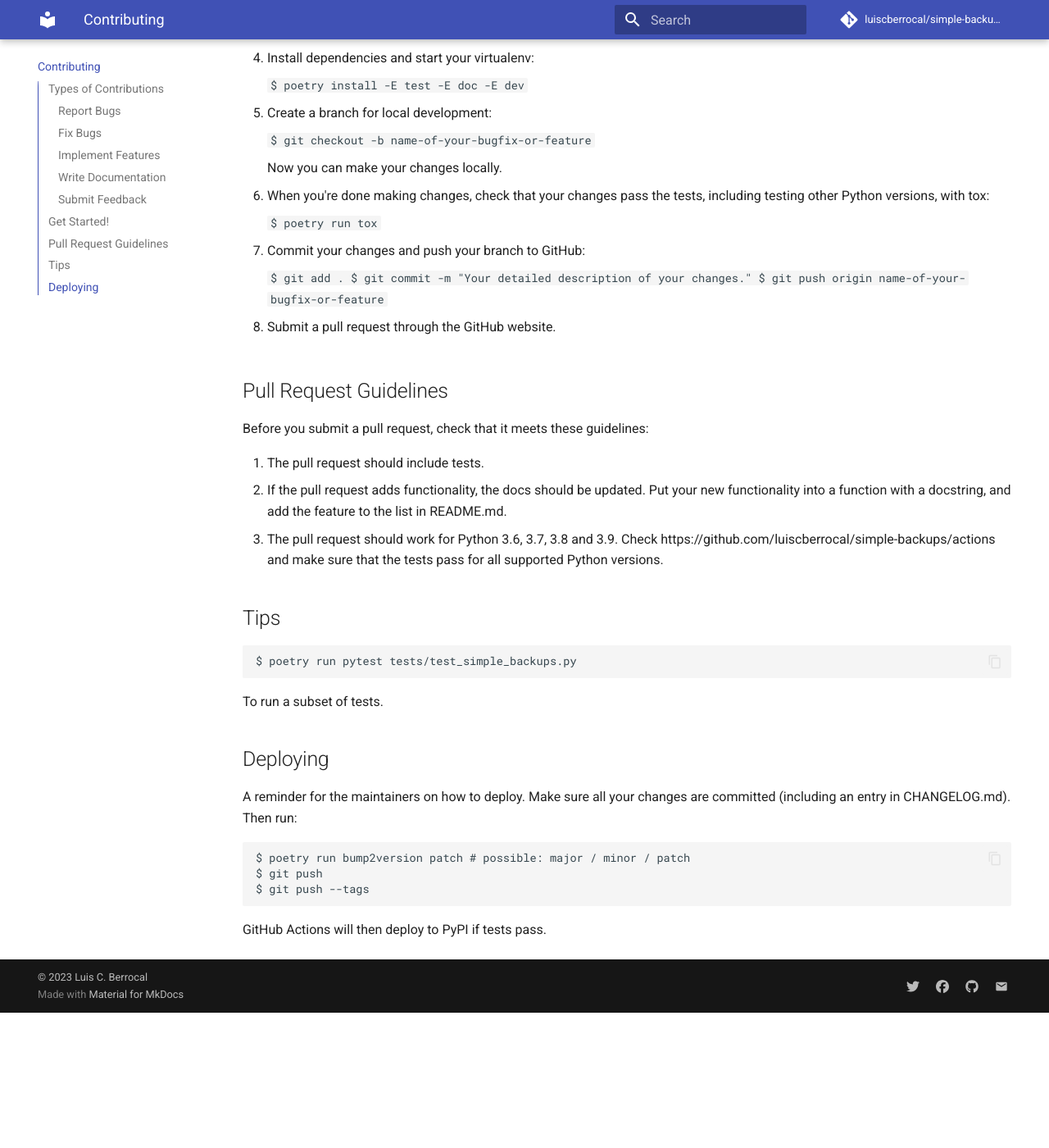
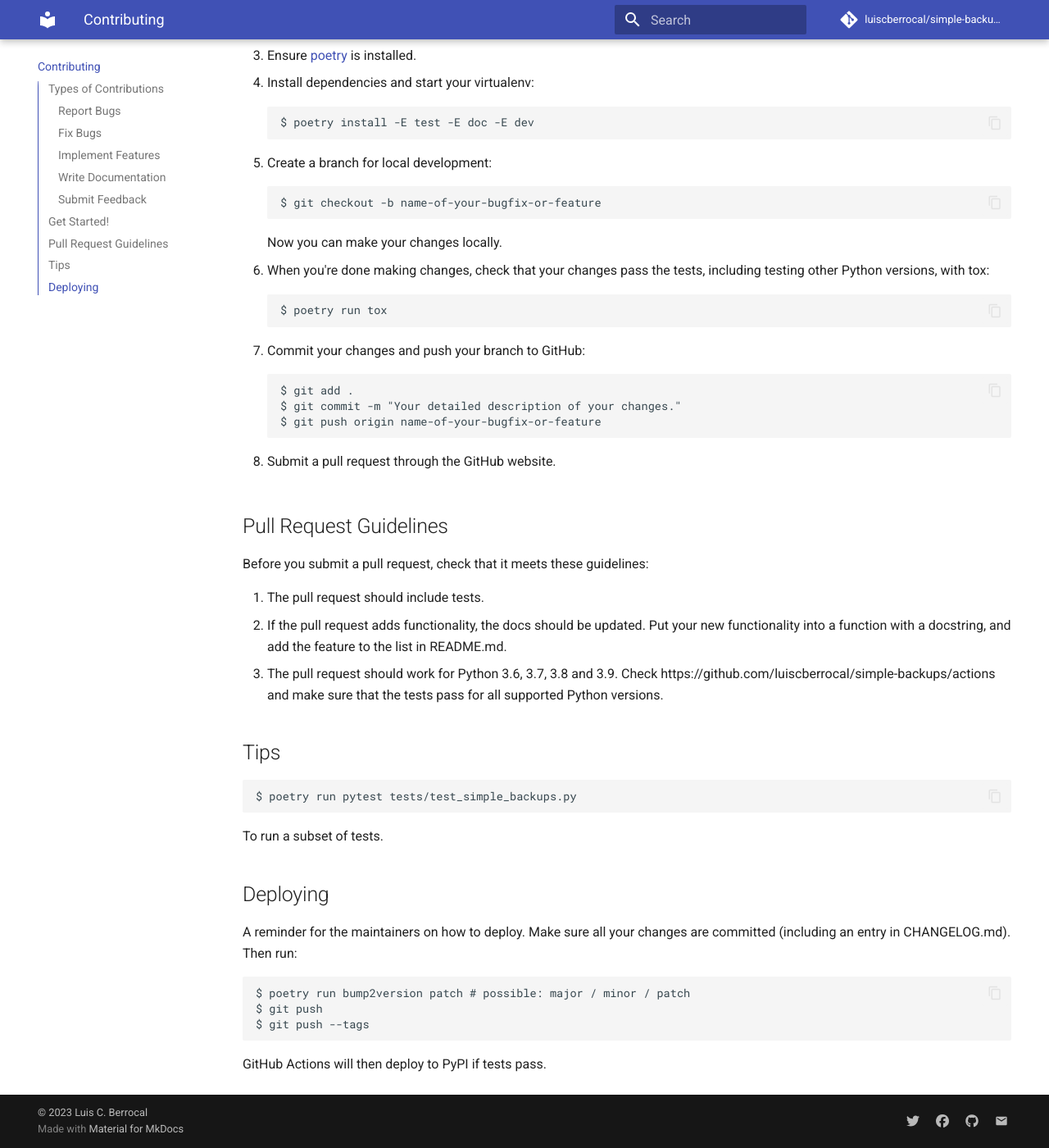
Before and after one commit to luiscberrocal/simple-backups, an MkDocs documentation site: the page built from docs/contributing.md, in a window 1280 px wide and 1400 px high, scrolled down 1433 px. Shown: the whole window at 82% size. Built offline with MkDocs 1.6.1 and Material for MkDocs 9.7.7, drawn with Linux system fonts in a browser that asks for light colours; comment, search, counter and statistics services are not loaded; before the commit the page ends 2668 px from its top, so only the background shows below that.

```diff
--- a/mkdocs.yml
+++ b/mkdocs.yml
@@ -53,5 +53,21 @@
       name: Github
     - icon: material/email
       link: "mailto:luis.berrocal.1942@gmail.com"
+markdown_extensions:
+  - pymdownx.highlight:
+      anchor_linenums: true
+  - pymdownx.inlinehilite
+  - pymdownx.snippets
+  - admonition
+  - pymdownx.arithmatex:
+      generic: true
+  - footnotes
+  - pymdownx.details
+  - pymdownx.superfences
+  - pymdownx.mark
+  - attr_list
+  - pymdownx.emoji:
+      emoji_index: !!python/name:materialx.emoji.twemoji
+      emoji_generator: !!python/name:materialx.emoji.to_svg
 copyright: |
   &copy; 2023 <a href="https://github.com/luiscberrocal/simple-backups" targe="_blank" rel="noopener">Luis C. Berrocal</a>
```
Also changed, not shown: 1 other file.
